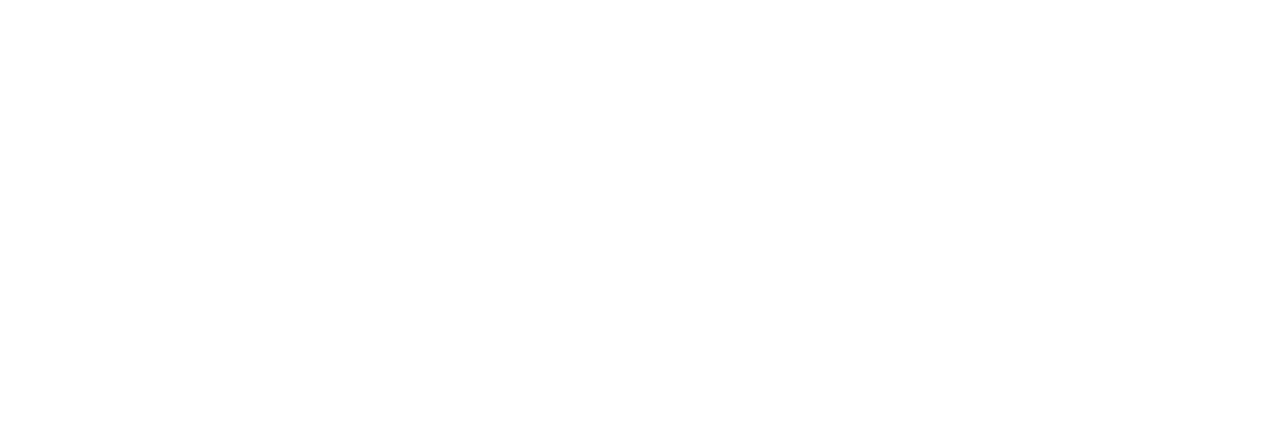
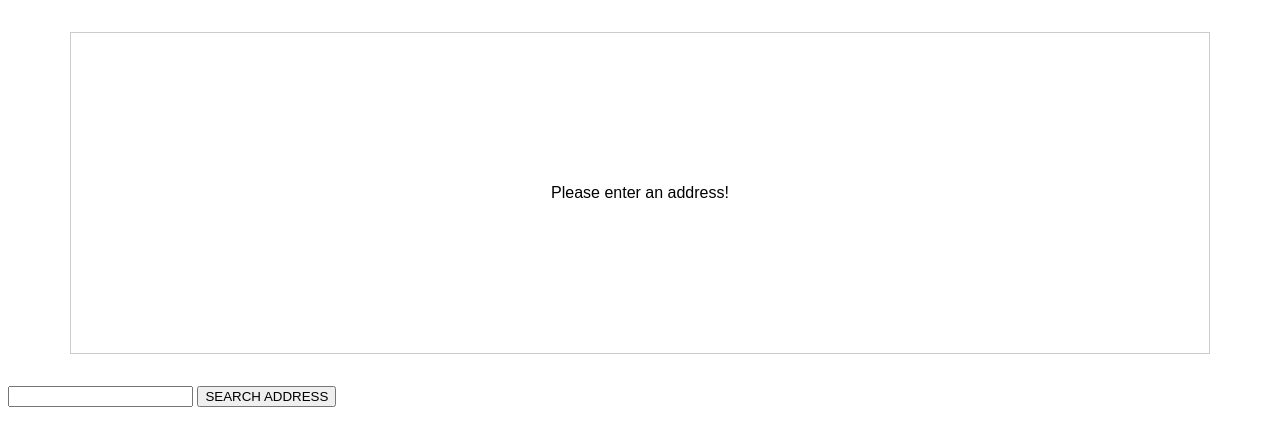
Before and after one commit to LordCracken/Select-and-Share-a-Place, a website built with webpack: page index.html in a window 1280 px wide. Built offline with nearby package versions, Linux system fonts and the light colour scheme.

Commit message:
add layout for map & form; add styles for layout

```diff
--- /dev/null
+++ b/app.css
@@ -0,0 +1,19 @@
+html {
+  font-family: sans-serif;
+}
+
+#map {
+  display: flex;
+  justify-content: center;
+  align-items: center;
+  margin: 2rem auto;
+  border: 1px solid #ccc;
+  width: 90%;
+  height: 20rem;
+  text-align: center;
+}
+
+form {
+  text-align: center;
+  margin: 2rem auto;
+}
--- a/index.html
+++ b/index.html
@@ -1,12 +1,20 @@
 <!DOCTYPE html>
 <html lang="en">
   <head>
-  <meta charset="UTF-8">
-  <meta name="viewport" content="width=device-width, initial-scale=1.0">
-  <meta http-equiv="X-UA-Compatible" content="ie=edge">
+    <meta charset="UTF-8" />
+    <meta name="viewport" content="width=device-width, initial-scale=1.0" />
+    <meta http-equiv="X-UA-Compatible" content="ie=edge" />
     <title>Understanding TypeScript</title>
     <script src="dist/bundle.js" defer></script>
+    <link rel="stylesheet" href="app.css">
   </head>
   <body>
+    <div id="map">
+      <p>Please enter an address!</p>
+    </div>
+    <form">
+      <input type="text" id="address">
+      <button type="submit">SEARCH ADDRESS</button>
+    </form>
   </body>
 </html>
```
Lines whose indentation alone changed are shown as unchanged.
